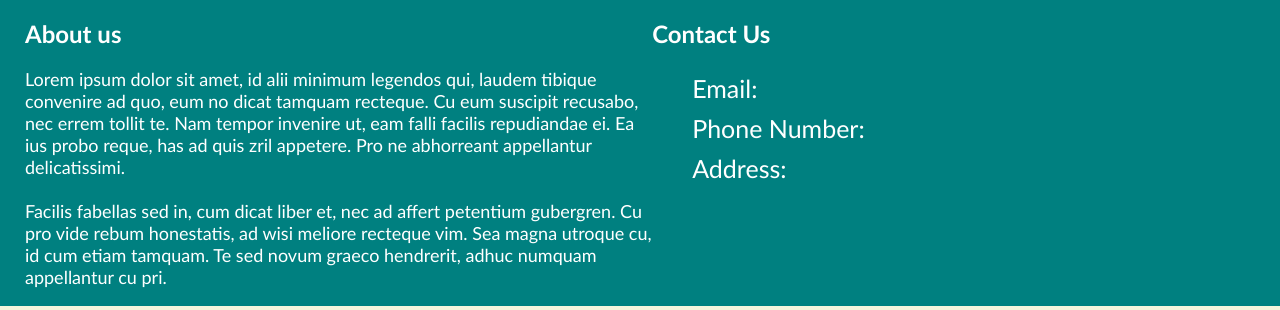
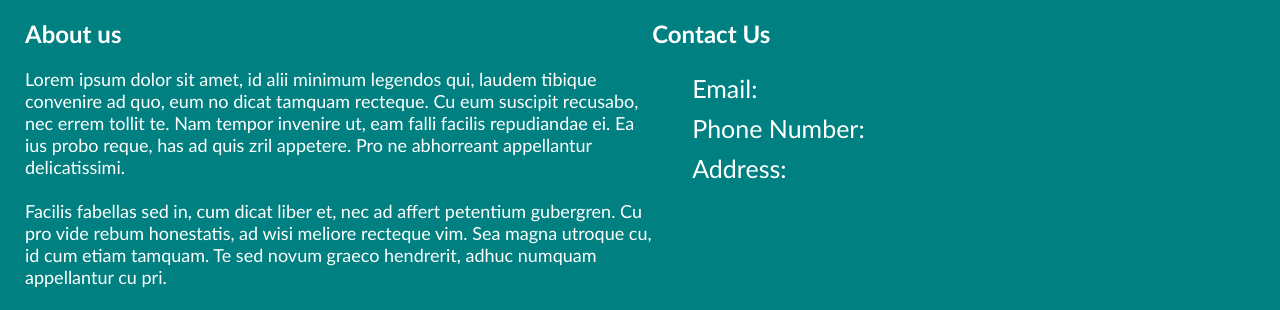
Before and after one commit to aarondav1d18/WAD-group-project, a Django app: page / in a window 1280 px wide. Shown: the part 817-1127 px from the top of the page. Run offline with Django 3.2, Linux system fonts and the light colour scheme.

Commit message:
changes sizes of divs

```diff
--- a/Quizzical/static/css/base.css
+++ b/Quizzical/static/css/base.css
@@ -45,7 +45,7 @@ body {
 
 #footer {
     width: 100%;
-    height: 250px;
+    min-height: 20vh;
     padding: 0 0 0 0;
     background-color: teal;
     color: white;
```
